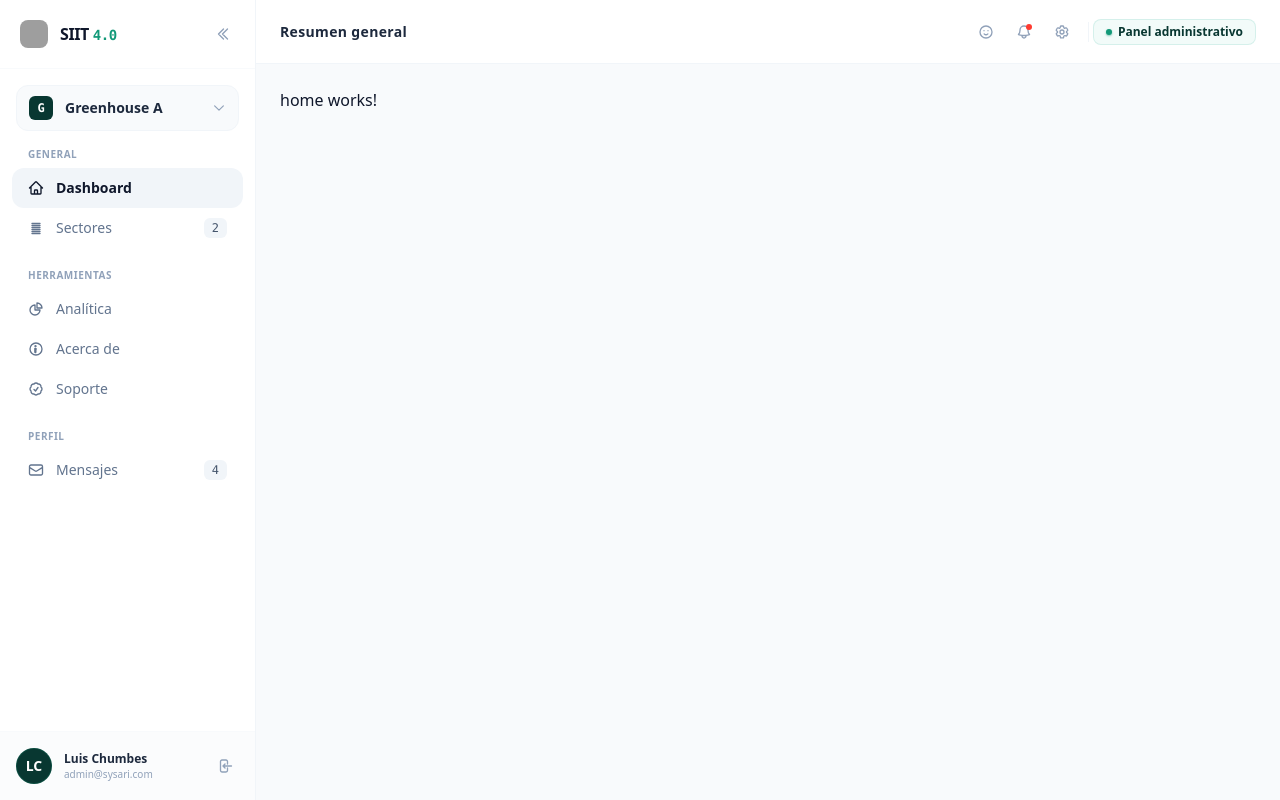
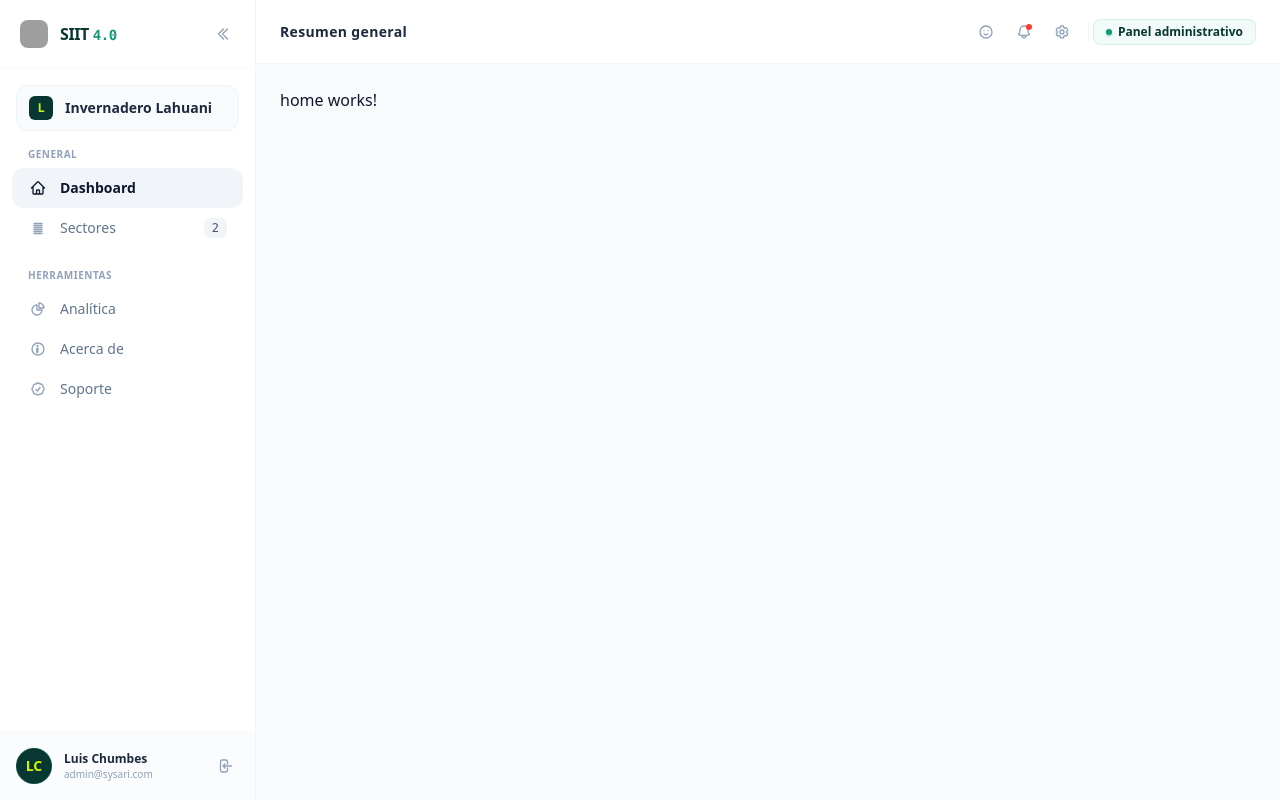
Before and after one commit to Luis3Fernando/SIIT40-Web, an Angular app: page /dashboard/home in a window 1280 px wide. Built offline with nearby package versions, Linux system fonts and the light colour scheme; grey boxes are pictures that could not be loaded.

Commit message:
feat: implement upgrade in sidebar

```diff
--- a/src/app/core/layouts/components/sidebar-item/sidebar-item.html
+++ b/src/app/core/layouts/components/sidebar-item/sidebar-item.html
@@ -1,13 +1,21 @@
 <a
   [routerLink]="route"
   routerLinkActive="bg-slate-100 text-slate-900 font-semibold"
-  class="flex items-center justify-between px-4 py-2.5 rounded-xl text-sm font-medium text-slate-500 hover:bg-slate-50 hover:text-slate-900 transition-all cursor-pointer"
+  [ngClass]="isCollapsed ? 'justify-center px-2' : 'justify-between px-4'"
+  class="flex items-center py-2.5 rounded-xl text-sm font-medium text-slate-500 hover:bg-slate-50 hover:text-slate-900 transition-all cursor-pointer group"
 >
-  <div class="flex items-center space-x-3">
-    <ng-content select="[icon]"></ng-content>
-    <span>{{ label }}</span>
+  <div class="flex items-center" [ngClass]="isCollapsed ? '' : 'space-x-3'">
+    <div class="text-slate-400 group-[.bg-slate-100]:text-slate-900 group-hover:text-slate-900 transition-colors flex items-center justify-center w-5 h-5">
+      <ng-content select="[icon]"></ng-content>
+    </div>
+    @if (!isCollapsed) {
+      <span class="truncate transition-all duration-200">{{ label }}</span>
+    }
   </div>
-  @if (badge) {
-    <span class="bg-slate-100 text-slate-600 text-xs px-2 py-0.5 rounded-md font-mono">{{ badge }}</span>
+
+  @if (badge && !isCollapsed) {
+    <span class="bg-slate-100 text-slate-600 text-xs px-2 py-0.5 rounded-md font-mono group-[.bg-slate-100]:bg-slate-200/80 group-[.bg-slate-100]:text-slate-900 transition-all">
+      {{ badge }}
+    </span>
   }
 </a>
--- a/src/app/core/layouts/components/sidebar-item/sidebar-item.ts
+++ b/src/app/core/layouts/components/sidebar-item/sidebar-item.ts
@@ -1,13 +1,15 @@
 import { Component, Input } from '@angular/core';
 import { RouterLink, RouterLinkActive } from '@angular/router';
+import { NgClass } from '@angular/common';
 
 @Component({
   selector: 'app-sidebar-item',
-  imports: [RouterLink, RouterLinkActive],
+  imports: [RouterLink, RouterLinkActive, NgClass],
   templateUrl: './sidebar-item.html',
 })
 export class SidebarItem {
   @Input() route: string = '';
   @Input() label: string = '';
   @Input() badge?: number;
+  @Input() isCollapsed: boolean = false;
 }
--- a/src/app/core/layouts/components/sidebar/sidebar.html
+++ b/src/app/core/layouts/components/sidebar/sidebar.html
@@ -1,83 +1,99 @@
-<aside class="w-64 bg-white border-r border-slate-100 flex flex-col justify-between h-full font-sans select-none">
+<aside
+  [ngClass]="isCollapsed ? 'w-20' : 'w-64'"
+  class="bg-white border-r border-slate-100 flex flex-col justify-between h-full font-sans select-none transition-all duration-300 ease-in-out"
+>
   <div class="flex-1 overflow-y-auto">
 
-    <div class="p-5 flex items-center justify-between border-b border-slate-50">
+    <div class="p-5 flex items-center border-b border-slate-50" [ngClass]="isCollapsed ? 'justify-center' : 'justify-between'">
       <div class="flex items-center space-x-3">
         <img [src]="logoPath" class="w-7 h-7 rounded-lg object-cover" alt="Logo">
-        <span class="font-bold text-base tracking-tight text-slate-900">SIIT <span class="text-gh-primary font-mono text-sm">4.0</span></span>
+        @if (!isCollapsed) {
+          <span class="font-bold text-base tracking-tight text-gh-dark animate-fade-in">
+            SIIT <span class="text-gh-primary font-mono text-sm">4.0</span>
+          </span>
+        }
       </div>
-      <button class="text-slate-400 hover:text-slate-600 p-1 rounded-lg hover:bg-slate-50 cursor-pointer">
+
+      @if (!isCollapsed) {
+        <button (click)="toggleCollapse()" class="text-slate-400 hover:text-gh-primary p-1 rounded-lg hover:bg-slate-50 cursor-pointer transition-colors">
           <svg xmlns="http://www.w3.org/2000/svg" fill="none" viewBox="0 0 24 24" stroke-width="2" stroke="currentColor" class="w-4 h-4">
             <path stroke-linecap="round" stroke-linejoin="round" d="M18.75 19.5l-7.5-7.5 7.5-7.5m-6 15L5.25 12l7.5-7.5" />
           </svg>
         </button>
+      }
     </div>
 
-    <div class="px-4 py-4">
-      <div class="flex items-center justify-between px-3 py-2.5 bg-slate-50 border border-slate-100 rounded-xl cursor-pointer hover:bg-slate-100/70 transition-all">
-        <div class="flex items-center space-x-3">
-          <div class="w-6 h-6 rounded-md bg-gh-dark flex items-center justify-center text-white font-mono text-xs font-bold">G</div>
-          <span class="text-sm font-semibold text-slate-800">Greenhouse A</span>
+    @if (isCollapsed) {
+      <div class="p-4 flex justify-center border-b border-slate-50">
+        <button (click)="toggleCollapse()" class="text-slate-400 hover:text-gh-primary p-1.5 rounded-lg hover:bg-slate-50 cursor-pointer transition-colors">
+          <svg xmlns="http://www.w3.org/2000/svg" fill="none" viewBox="0 0 24 24" stroke-width="2" stroke="currentColor" class="w-4 h-4">
+            <path stroke-linecap="round" stroke-linejoin="round" d="M5.25 5.25l7.5 7.5-7.5 7.5m6-15l7.5 7.5-7.5 7.5" />
+          </svg>
+        </button>
       </div>
-        <svg xmlns="http://www.w3.org/2000/svg" fill="none" viewBox="0 0 24 24" stroke-width="2" stroke="currentColor" class="w-3.5 h-3.5 text-slate-400">
-          <path stroke-linecap="round" stroke-linejoin="round" d="M19.5 8.25l-7.5 7.5-7.5-7.5" />
-        </svg>
+    }
+
+    <div class="py-4" [ngClass]="isCollapsed ? 'px-2' : 'px-4'">
+      <div class="flex items-center bg-slate-50 border border-slate-100 rounded-xl py-2.5" [ngClass]="isCollapsed ? 'justify-center px-1' : 'space-x-3 px-3'">
+        <div class="w-6 h-6 rounded-md bg-gh-dark flex items-center justify-center text-gh-secondary font-mono text-xs font-bold shrink-0">L</div>
+        @if (!isCollapsed) {
+          <span class="text-sm font-semibold text-slate-800 truncate animate-fade-in">Invernadero Lahuani</span>
+        }
       </div>
     </div>
 
-    <div class="px-3 space-y-5">
+    <div class="space-y-5" [ngClass]="isCollapsed ? 'px-2' : 'px-3'">
       <div>
+        @if (!isCollapsed) {
           <span class="block px-4 text-[10px] font-bold uppercase tracking-wider text-slate-400 mb-1.5">General</span>
+        }
         <div class="space-y-0.5">
-          <app-sidebar-item route="/dashboard/home" label="Dashboard">
+          <app-sidebar-item route="/dashboard/home" label="Dashboard" [isCollapsed]="isCollapsed">
             <svg icon xmlns="http://www.w3.org/2000/svg" fill="none" viewBox="0 0 24 24" stroke-width="2" stroke="currentColor" class="w-4 h-4"><path stroke-linecap="round" stroke-linejoin="round" d="M2.25 12l8.954-8.955c.44-.439 1.152-.439 1.591 0L21.75 12M4.5 9.75v10.125c0 .621.504 1.125 1.125 1.125H9.75v-4.875c0-.621.504-1.125 1.125-1.125h2.25c.621 0 1.125.504 1.125 1.125V21h4.125c.621 0 1.125-.504 1.125-1.125V9.75M8.25 21h8.25" /></svg>
           </app-sidebar-item>
-          <app-sidebar-item route="/dashboard/sectors" label="Sectores" [badge]="2">
+          <app-sidebar-item route="/dashboard/sectors" label="Sectores" [badge]="2" [isCollapsed]="isCollapsed">
             <svg icon xmlns="http://www.w3.org/2000/svg" fill="none" viewBox="0 0 24 24" stroke-width="2" stroke="currentColor" class="w-4 h-4"><path stroke-linecap="round" stroke-linejoin="round" d="M6 20.25h12m-12-3h12m-12-3h12m-12-3h12m-12-3h12m-12-3h12" /></svg>
           </app-sidebar-item>
         </div>
       </div>
 
       <div>
+        @if (!isCollapsed) {
           <span class="block px-4 text-[10px] font-bold uppercase tracking-wider text-slate-400 mb-1.5">Herramientas</span>
+        }
         <div class="space-y-0.5">
-          <app-sidebar-item route="/dashboard/analytics" label="Analítica">
+          <app-sidebar-item route="/dashboard/analytics" label="Analítica" [isCollapsed]="isCollapsed">
             <svg icon xmlns="http://www.w3.org/2000/svg" fill="none" viewBox="0 0 24 24" stroke-width="2" stroke="currentColor" class="w-4 h-4"><path stroke-linecap="round" stroke-linejoin="round" d="M10.5 6a7.5 7.5 0 107.5 7.5h-7.5V6z" /><path stroke-linecap="round" stroke-linejoin="round" d="M13.5 10.5H21A7.5 7.5 0 0013.5 3v7.5z" /></svg>
           </app-sidebar-item>
-          <app-sidebar-item route="/dashboard/about" label="Acerca de">
+          <app-sidebar-item route="/dashboard/about" label="Acerca de" [isCollapsed]="isCollapsed">
             <svg icon xmlns="http://www.w3.org/2000/svg" fill="none" viewBox="0 0 24 24" stroke-width="2" stroke="currentColor" class="w-4 h-4"><path stroke-linecap="round" stroke-linejoin="round" d="M11.25 11.25l.041-.02a.75.75 0 11.517 1.407l-.04.02v3.999a.75.75 0 01-1.5 0V11.25zm.72-3.451a.75.75 0 10-1.5 0 .75.75 0 001.5 0zM21 12a9 9 0 11-18 0 9 9 0 0118 0z" /></svg>
           </app-sidebar-item>
-          <app-sidebar-item route="/dashboard/contact" label="Soporte">
+          <app-sidebar-item route="/dashboard/contact" label="Soporte" [isCollapsed]="isCollapsed">
             <svg icon xmlns="http://www.w3.org/2000/svg" fill="none" viewBox="0 0 24 24" stroke-width="2" stroke="currentColor" class="w-4 h-4"><path stroke-linecap="round" stroke-linejoin="round" d="M9 12.75L11.25 15 15 9.75M21 12c0 1.268-.63 2.39-1.593 3.068a3.745 3.745 0 01-1.043 3.296 3.745 3.745 0 01-3.296 1.043A3.745 3.745 0 0112 21c-1.268 0-2.39-.63-3.068-1.593a3.746 3.746 0 01-3.296-1.043 3.745 3.745 0 01-1.043-3.296A3.745 3.745 0 013 12c0-1.268.63-2.39 1.593-3.068a3.745 3.745 0 011.043-3.296 3.746 3.746 0 013.296-1.043A3.746 3.746 0 0112 3c1.268 0 2.39.63 3.068 1.593a3.746 3.746 0 013.296 1.043 3.746 3.746 0 011.043 3.296A3.745 3.745 0 0121 12z" /></svg>
-          </app-sidebar-item>
-        </div>
-      </div>
-
-      <div>
-        <span class="block px-4 text-[10px] font-bold uppercase tracking-wider text-slate-400 mb-1.5">Perfil</span>
-        <div class="space-y-0.5">
-          <app-sidebar-item route="/dashboard/messages" label="Mensajes" [badge]="4">
-            <svg icon xmlns="http://www.w3.org/2000/svg" fill="none" viewBox="0 0 24 24" stroke-width="2" stroke="currentColor" class="w-4 h-4"><path stroke-linecap="round" stroke-linejoin="round" d="M21.75 6.75v10.5a2.25 2.25 0 01-2.25 2.25h-15a2.25 2.25 0 01-2.25-2.25V6.75m19.5 0A2.25 2.25 0 0019.5 4.5h-15a2.25 2.25 0 00-2.25 2.25m19.5 0v.243a2.25 2.25 0 01-1.07 1.916l-7.5 4.615a2.25 2.25 0 01-2.36 0l-7.5-4.615a2.25 2.25 0 01-1.07-1.916V6.75" /></svg>
           </app-sidebar-item>
         </div>
       </div>
     </div>
   </div>
 
-  <div class="p-4 border-t border-slate-50 bg-slate-50/50 flex items-center justify-between">
-    <div class="flex items-center space-x-3 min-w-0">
-      <div class="w-9 h-9 rounded-full bg-gh-dark border border-gh-primary/20 flex items-center justify-center text-white font-semibold text-sm flex-shrink-0">
+  <div class="p-4 border-t border-slate-50 bg-slate-50/50 flex items-center" [ngClass]="isCollapsed ? 'justify-center px-2' : 'justify-between px-4'">
+    <div class="flex items-center min-w-0" [ngClass]="isCollapsed ? '' : 'space-x-3'">
+      <div class="w-9 h-9 rounded-full bg-gh-dark border border-gh-primary/20 flex items-center justify-center text-gh-secondary font-semibold text-sm shrink-0">
         LC
       </div>
-      <div class="flex flex-col min-w-0">
+      @if (!isCollapsed) {
+        <div class="flex flex-col min-w-0 animate-fade-in">
           <span class="text-xs font-semibold text-slate-800 truncate">{{ username }}</span>
           <span class="text-[10px] text-slate-400 truncate">{{ email }}</span>
         </div>
+      }
     </div>
+    @if (!isCollapsed) {
       <a routerLink="/auth/login" class="text-slate-400 hover:text-gh-danger p-1.5 rounded-lg hover:bg-red-50/50 transition-colors cursor-pointer">
-      <svg xmlns="http://www.w3.org/2000/xl" fill="none" viewBox="0 0 24 24" stroke-width="2" stroke="currentColor" class="w-4 h-4">
+        <svg xmlns="http://www.w3.org/2000/svg" fill="none" viewBox="0 0 24 24" stroke-width="2" stroke="currentColor" class="w-4 h-4">
           <path stroke-linecap="round" stroke-linejoin="round" d="M15.75 9V5.25A2.25 2.25 0 0013.5 3h-6a2.25 2.25 0 00-2.25 2.25v13.5A2.25 2.25 0 007.5 21h6a2.25 2.25 0 002.25-2.25V15M12 9l-3 3m0 0l3 3m-3-3h12.75" />
         </svg>
       </a>
+    }
   </div>
 </aside>
--- a/src/app/core/layouts/components/sidebar/sidebar.ts
+++ b/src/app/core/layouts/components/sidebar/sidebar.ts
@@ -1,14 +1,21 @@
 import { Component } from '@angular/core';
 import { RouterLink } from '@angular/router';
+import { NgClass } from '@angular/common';
 import { SidebarItem } from '../sidebar-item/sidebar-item';
 
 @Component({
   selector: 'app-sidebar',
-  imports: [RouterLink, SidebarItem],
+  imports: [RouterLink, NgClass, SidebarItem],
   templateUrl: './sidebar.html',
 })
 export class Sidebar {
   logoPath = 'assets/icons/logo.png';
   username = 'Luis Chumbes';
   email = 'admin@sysari.com';
+
+  isCollapsed = false;
+
+  toggleCollapse() {
+    this.isCollapsed = !this.isCollapsed;
+  }
 }
```
Lines whose indentation alone changed are shown as unchanged.
